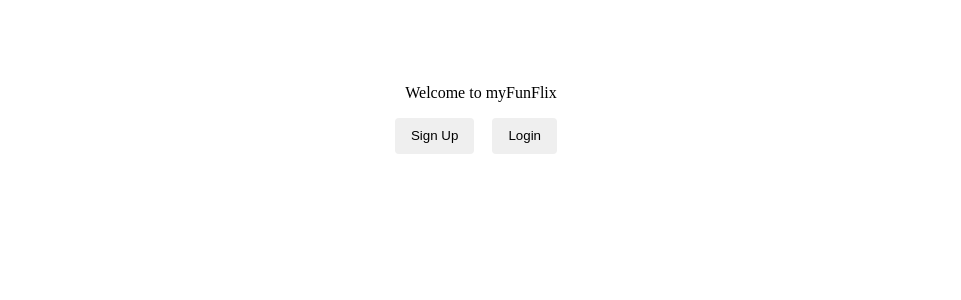
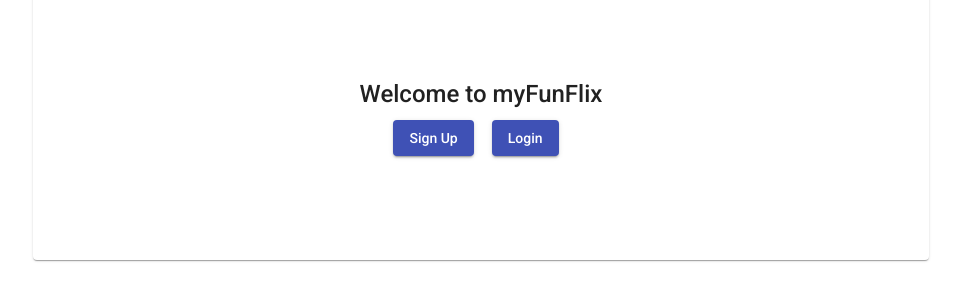
Before and after one commit to cocoflosbach/myFunFlix-Angular-client, an Angular app: page / in a window 1280 px wide. Shown: the part 204-504 px from the top of the page, without its empty margins (159-1120 px from the left). Built offline with nearby package versions, Linux system fonts and the light colour scheme.

Commit message:
Auto generated for after material design package install

```diff
--- a/src/index.html
+++ b/src/index.html
@@ -6,8 +6,11 @@
   <base href="/">
   <meta name="viewport" content="width=device-width, initial-scale=1">
   <link rel="icon" type="image/x-icon" href="favicon.ico">
+  <link rel="preconnect" href="https://fonts.gstatic.com">
+  <link href="https://fonts.googleapis.com/css2?family=Roboto:wght@300;400;500&display=swap" rel="stylesheet">
+  <link href="https://fonts.googleapis.com/icon?family=Material+Icons" rel="stylesheet">
 </head>
-<body>
+<body class="mat-typography">
   <app-root></app-root>
 </body>
 </html>
--- a/src/styles.scss
+++ b/src/styles.scss
@@ -1 +1,39 @@
+
+// Custom Theming for Angular Material
+// For more information: https://material.angular.io/guide/theming
+@use '@angular/material' as mat;
+// Plus imports for other components in your app.
+
+// Include the common styles for Angular Material. We include this here so that you only
+// have to load a single css file for Angular Material in your app.
+// Be sure that you only ever include this mixin once!
+@include mat.core();
+
+// Define the palettes for your theme using the Material Design palettes available in palette.scss
+// (imported above). For each palette, you can optionally specify a default, lighter, and darker
+// hue. Available color palettes: https://material.io/design/color/
+$myFunFlix-Angular-client-primary: mat.define-palette(mat.$indigo-palette);
+$myFunFlix-Angular-client-accent: mat.define-palette(mat.$pink-palette, A200, A100, A400);
+
+// The warn palette is optional (defaults to red).
+$myFunFlix-Angular-client-warn: mat.define-palette(mat.$red-palette);
+
+// Create the theme object. A theme consists of configurations for individual
+// theming systems such as "color" or "typography".
+$myFunFlix-Angular-client-theme: mat.define-light-theme((
+  color: (
+    primary: $myFunFlix-Angular-client-primary,
+    accent: $myFunFlix-Angular-client-accent,
+    warn: $myFunFlix-Angular-client-warn,
+  )
+));
+
+// Include theme styles for core and each component used in your app.
+// Alternatively, you can import and @include the theme mixins for each component
+// that you are using.
+@include mat.all-component-themes($myFunFlix-Angular-client-theme);
+
 /* You can add global styles to this file, and also import other style files */
+
+html, body { height: 100%; }
+body { margin: 0; font-family: Roboto, "Helvetica Neue", sans-serif; }
```
